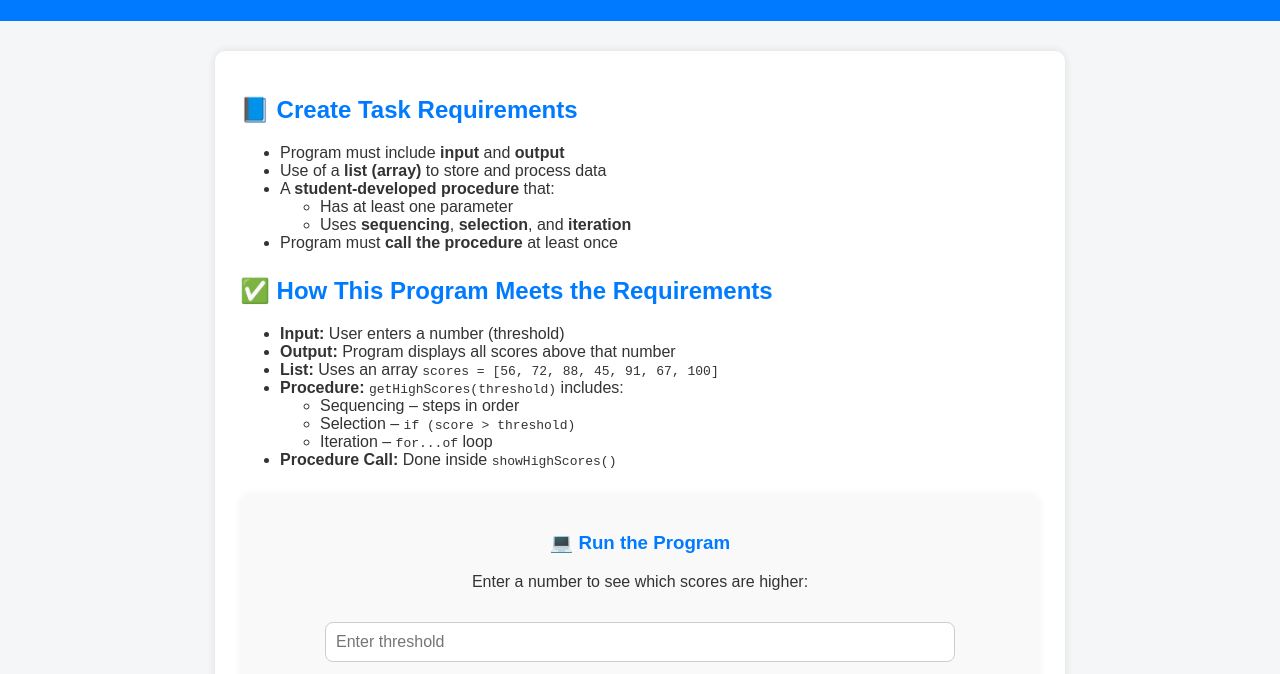
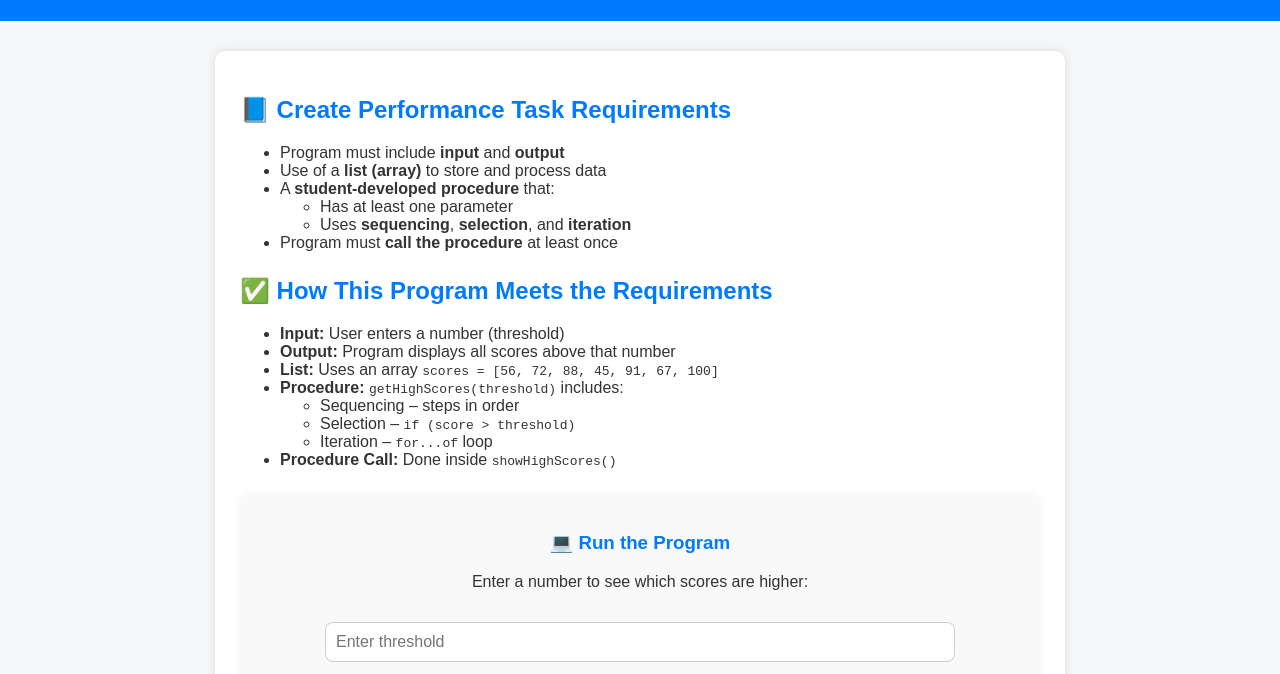
Before and after one commit to M-Saad-mizri/AP-CSP-Sample-code, a plain HTML site: page index.html in a window 1280 px wide. Shown: the part 99-773 px from the top of the page. Drawn offline with Linux system fonts and the light colour scheme.

Commit message:
Update task requirements heading in index.html

```diff
--- a/index.html
+++ b/index.html
@@ -93,7 +93,7 @@
 
 <main>
   <section>
-    <h2>📘 Create Task Requirements</h2>
+    <h2>📘 Create Performance Task Requirements</h2>
     <ul>
       <li>Program must include <strong>input</strong> and <strong>output</strong></li>
       <li>Use of a <strong>list (array)</strong> to store and process data</li>
```
